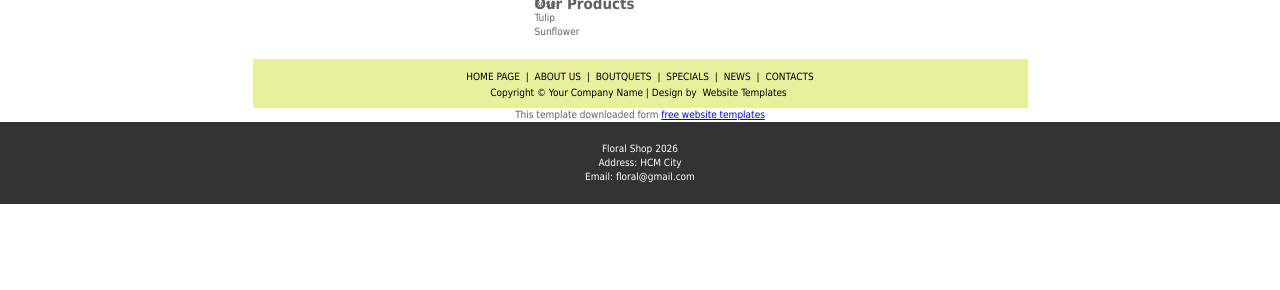
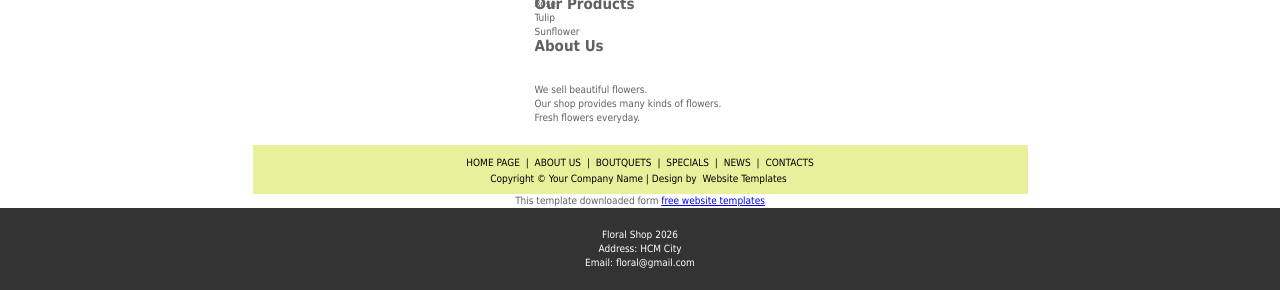
Before and after one commit to minhbodoivl/BaiTapCCVMT20260312, a website: page index.html in a window 1280 px wide. Shown: the part 786-1076 px from the top of the page. Before the commit the page ends 990 px from the top, so only its background shows below. Drawn offline with Linux system fonts and the light colour scheme.

Commit message:
add section

```diff
--- a/index.html
+++ b/index.html
@@ -69,6 +69,12 @@
           <div>Tulip</div>
           <div>Sunflower</div>
         </section>
+        <section class="about">
+          <h2>About Us</h2>
+          <p>We sell beautiful flowers.</p>
+          <p>Our shop provides many kinds of flowers.</p>
+          <p>Fresh flowers everyday.</p>
+</section>
         <div class="clear"></div>
       </div>
     </div>
```
